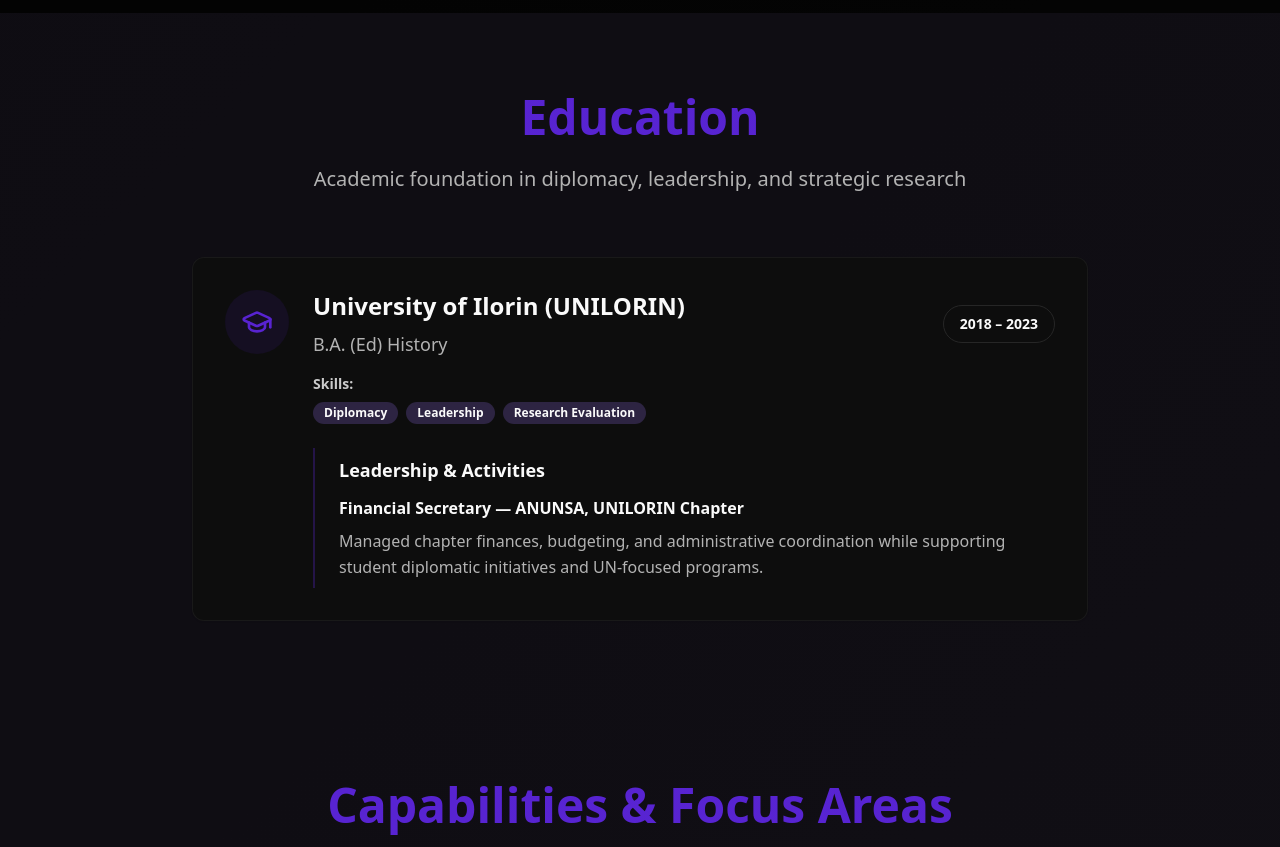
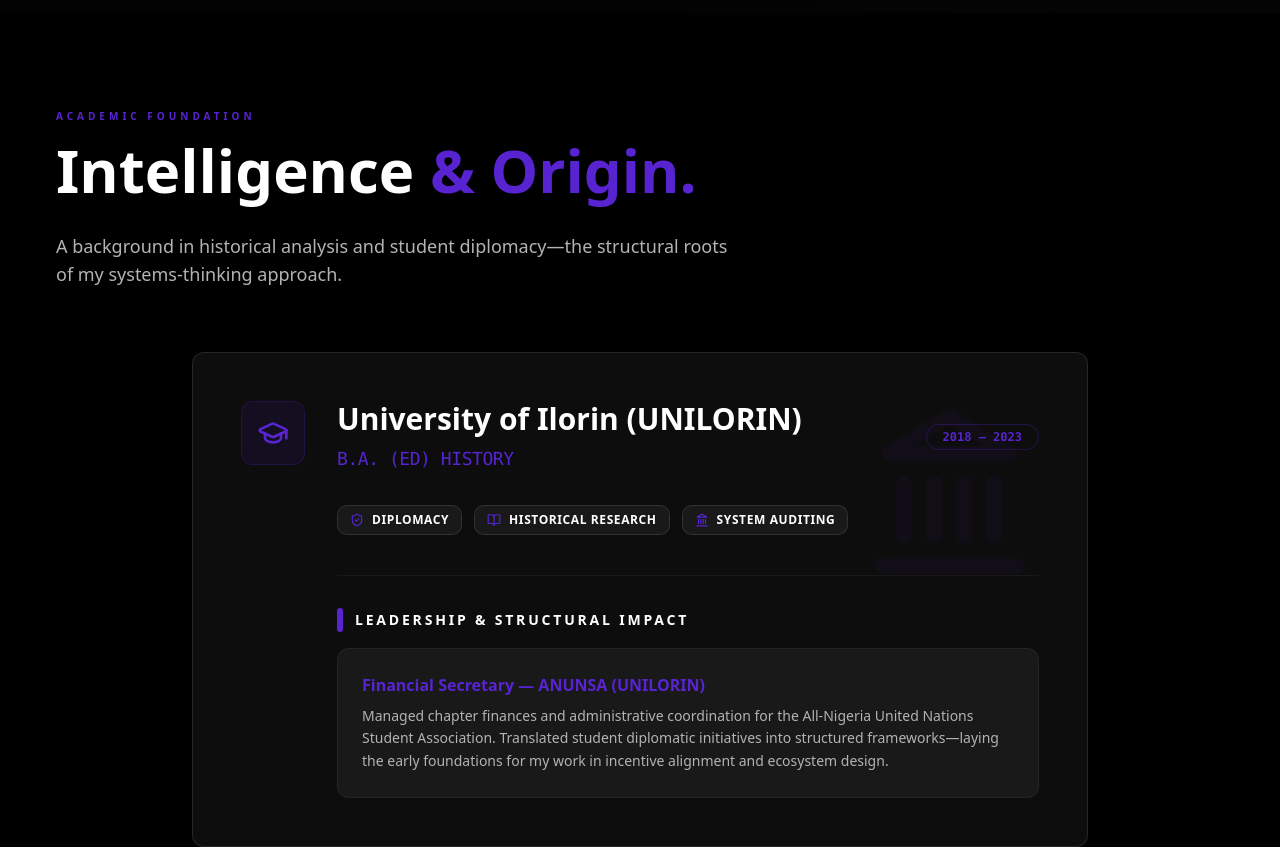
Before and after one commit to 0xmojeeb/mojeeb, a React (Vite) app: page / in a window 1280 px wide. Shown: the part 4600-5447 px from the top of the page. Built offline with nearby package versions, Linux system fonts and the light colour scheme.

Commit message:
Refactor Education component layout and styles
Updated the Education component to enhance layout and styling, including new icons and improved text presentation.

```diff
--- a/src/components/Education.tsx
+++ b/src/components/Education.tsx
@@ -1,55 +1,85 @@
 import { Card, CardContent } from "@/components/ui/card";
 import { Badge } from "@/components/ui/badge";
-import { GraduationCap, BookOpen, Users, Search } from "lucide-react";
+import { GraduationCap, BookOpen, ShieldCheck, Landmark } from "lucide-react";
 
 const Education = () => {
   return (
-    <section id="education" className="py-20 px-6 bg-secondary/20">
+    <section id="education" className="py-24 px-6 bg-background">
       <div className="container mx-auto">
-        <div className="text-center mb-16 animate-fade-in">
-          <h2 className="text-4xl md:text-5xl font-bold mb-6">
-            <span className="gradient-text">Education</span>
+        {/* HEADER SECTION */}
+        <div className="max-w-4xl mb-16 text-left">
+          <span className="text-primary text-[10px] font-bold tracking-[0.4em] uppercase mb-4 block">
+            Academic Foundation
+          </span>
+          <h2 className="text-4xl md:text-6xl font-bold mb-8 leading-tight text-white">
+            Intelligence <span className="gradient-text">& Origin.</span>
           </h2>
-          <p className="text-xl text-muted-foreground max-w-2xl mx-auto">
-            Academic foundation in diplomacy, leadership, and strategic research
+          <p className="text-muted-foreground text-lg max-w-2xl">
+            A background in historical analysis and student diplomacy—the structural roots of my systems-thinking approach.
           </p>
         </div>
 
+        {/* EDUCATION CARD */}
         <div className="max-w-4xl mx-auto">
-          <Card className="glass-card animate-slide-in-left">
-            <CardContent className="p-8">
-              <div className="flex items-start gap-6">
-                <div className="w-16 h-16 bg-primary/10 rounded-full flex items-center justify-center flex-shrink-0">
+          <Card className="glass-card border-white/10 overflow-hidden relative group">
+            {/* Background Accent */}
+            <div className="absolute top-0 right-0 p-12 opacity-5 pointer-events-none">
+              <Landmark size={180} className="text-primary" />
+            </div>
+
+            <CardContent className="p-8 md:p-12 relative z-10">
+              <div className="flex flex-col md:flex-row items-start gap-8">
+                {/* ICON BLOCK */}
+                <div className="w-16 h-16 bg-primary/10 border border-primary/20 rounded-xl flex items-center justify-center shrink-0">
                   <GraduationCap className="w-8 h-8 text-primary" />
                 </div>
 
-                <div className="flex-1">
-                  <div className="flex flex-col lg:flex-row lg:items-center lg:justify-between mb-4">
+                <div className="flex-1 text-left">
+                  {/* TITLE & DATE */}
+                  <div className="flex flex-col md:flex-row md:items-center justify-between gap-4 mb-8">
                     <div>
-                      <h3 className="text-2xl font-bold mb-2">University of Ilorin (UNILORIN)</h3>
-                      <p className="text-lg text-muted-foreground">B.A. (Ed) History</p>
+                      <h3 className="text-2xl md:text-3xl font-bold text-white mb-2">
+                        University of Ilorin (UNILORIN)
+                      </h3>
+                      <p className="text-primary font-mono text-lg uppercase tracking-tight">
+                        B.A. (Ed) History
+                      </p>
                     </div>
-                    <Badge variant="outline" className="text-sm px-4 py-2 mt-2 lg:mt-0">
+                    <Badge variant="outline" className="w-fit h-fit border-primary/30 text-primary px-4 py-1 rounded-full font-mono">
                       2018 – 2023
                     </Badge>
                   </div>
 
-                  <div className="mb-6">
-                    <p className="text-sm font-semibold text-foreground/80 mb-2">Skills:</p>
-                    <div className="flex flex-wrap gap-2">
-                      <Badge variant="secondary">Diplomacy</Badge>
-                      <Badge variant="secondary">Leadership</Badge>
-                      <Badge variant="secondary">Research Evaluation</Badge>
+                  {/* SKILLS TAGS */}
+                  <div className="flex flex-wrap gap-3 mb-10">
+                    <div className="flex items-center gap-2 bg-white/5 border border-white/10 px-3 py-1.5 rounded-md">
+                      <ShieldCheck size={14} className="text-primary" />
+                      <span className="text-xs font-bold text-white uppercase tracking-wider">Diplomacy</span>
+                    </div>
+                    <div className="flex items-center gap-2 bg-white/5 border border-white/10 px-3 py-1.5 rounded-md">
+                      <BookOpen size={14} className="text-primary" />
+                      <span className="text-xs font-bold text-white uppercase tracking-wider">Historical Research</span>
+                    </div>
+                    <div className="flex items-center gap-2 bg-white/5 border border-white/10 px-3 py-1.5 rounded-md">
+                      <Landmark size={14} className="text-primary" />
+                      <span className="text-xs font-bold text-white uppercase tracking-wider">System Auditing</span>
                     </div>
                   </div>
 
-                  <div className="border-l-2 border-primary/30 pl-6 py-2">
-                    <h4 className="text-lg font-bold mb-3">Leadership & Activities</h4>
-                    <div className="space-y-2">
-                      <p className="font-semibold text-foreground">Financial Secretary — ANUNSA, UNILORIN Chapter</p>
-                      <p className="text-muted-foreground leading-relaxed">
-                        Managed chapter finances, budgeting, and administrative coordination while supporting
-                        student diplomatic initiatives and UN-focused programs.
+                  {/* LEADERSHIP SECTION */}
+                  <div className="border-t border-white/5 pt-8">
+                    <div className="flex items-center gap-3 mb-4">
+                      <div className="w-1.5 h-6 bg-primary rounded-full" />
+                      <h4 className="text-sm font-bold uppercase tracking-[0.2em] text-white">
+                        Leadership & Structural Impact
+                      </h4>
+                    </div>
+
+                    <div className="bg-white/5 p-6 rounded-lg border border-white/5 group-hover:border-primary/20 transition-all duration-500">
+                      <p className="text-primary font-bold mb-2">Financial Secretary — ANUNSA (UNILORIN)</p>
+                      <p className="text-muted-foreground text-sm leading-relaxed max-w-2xl">
+                        Managed chapter finances and administrative coordination for the All-Nigeria United Nations Student Association.
+                        Translated student diplomatic initiatives into structured frameworks—laying the early foundations for my work in incentive alignment and ecosystem design.
                       </p>
                     </div>
                   </div>
```
